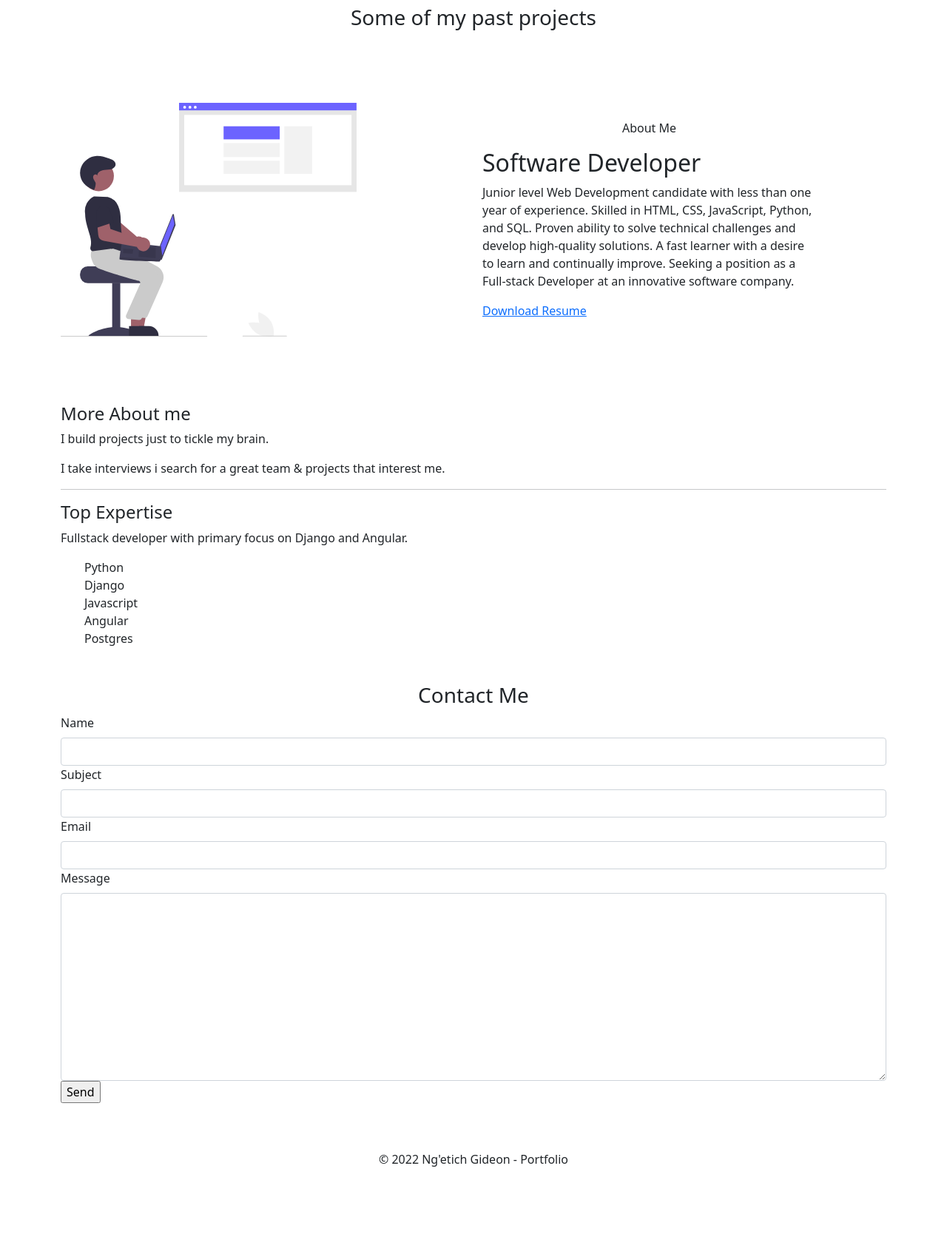
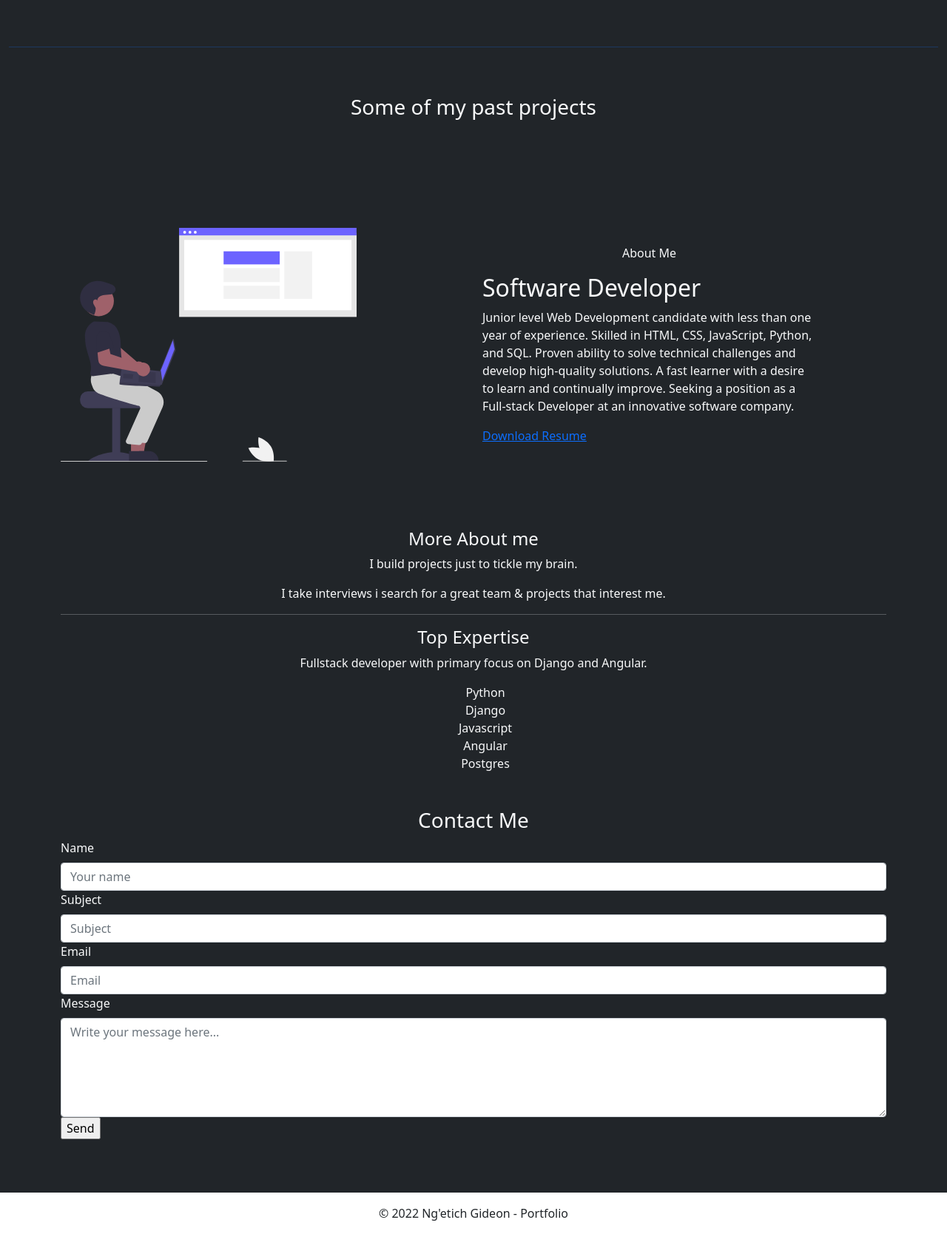
Before and after one commit to Kipkorir-Gideon/Portfolio, a Django app: page / in a window 1280 px wide. Shown: the part 445-2113 px from the top of the page at 74% size. Before the commit the page ends 2022 px from the top, so only its background shows below. Run offline with Django 3.2, Linux system fonts and the light colour scheme; data that the repository does not hold is empty; some libraries are stand-ins or nearby versions.

Commit message:
Add more styles.

```diff
--- a/my_portfolio/static/css/styles.css
+++ b/my_portfolio/static/css/styles.css
@@ -1,5 +1,35 @@
+:root {
+    --mainColor: #eaeaea;
+    --secondaryColor:#fff;
+
+    --borderColor: #c1c1c1;
+
+    --mainText:black;
+    --secondaryText:#4b5156;
+
+    --themeDotBorder:#24292e;
+
+    --previewBg:rgb(251, 249, 243, 0.8);
+    --previewShadow:#f0ead6;
+
+    --buttonColor:black;
+}
+
+html, body {
+    padding: 0;
+    margin: 0;
+    scroll-behavior: smooth;
+    font-family: 'Russo One', sans-serif;
+}
+
+body * {
+    transition: 0.3s;
+}
+
+
 a {
     text-decoration: none;
+    color: #17a2b8
 }
 
 
--- a/my_portfolio/templates/home.html
+++ b/my_portfolio/templates/home.html
@@ -3,7 +3,9 @@
 {% load static %}
 {% block content %}
 
-<section class="my-5">
+<div class="container-fluid bg-dark text-light">
+
+    <section class="py-5">
         <div class="banner_inner">
             <div class="container">
                 <div class="row align-items-center justify-content-between">
@@ -13,10 +15,10 @@
                             <h1 class="text-uppercase">I am Ng'etich Gideon</h1>
                             <h4 class="text-uppercase">a web developer</h4>
                             <div class="social">
-                            <a href="https://github.com/Kipkorir-Gideon"  target="_blank"><i class="bi bi-github"></i></a>
-                            <a href="https://twitter.com/gidalios" target="_blank"><i class="bi bi-twitter"></i></a>
-                            <a href="mailto:ngetichgideon21@gmail.com" target="_blank"><i class="bi bi-envelope"></i></a>
-                            <a href="https://www.linkedin.com/in/ngetich-gideon-218661122/" target="_blank"><i class="bi bi-linkedin"></i></a>
+                                <a href="https://github.com/Kipkorir-Gideon"  target="_blank"><i class="bi bi-github p-2"></i></a>
+                                <a href="https://twitter.com/gidalios" target="_blank"><i class="bi bi-twitter p-2"></i></a>
+                                <a href="mailto:ngetichgideon21@gmail.com" target="_blank"><i class="bi bi-envelope p-2"></i></a>
+                                <a href="https://www.linkedin.com/in/ngetich-gideon-218661122/" target="_blank"><i class="bi bi-linkedin p-2"></i></a>
                             </div>
                         </div>
                     </div>
@@ -30,15 +32,17 @@
         </div>
     </section>
 
-<section class="projects_section my-5">
+    <hr class="bg-primary">
+
+    <section class="projects_section py-5">
         <div class="container">
             <h3 style="text-align:center;">Some of my past projects</h3>
             <div class="row justify-content-lg-start justify-content-center">
                 {% for project in projects%}
-            <div class="col-lg-4 col-md-3">
+                <div class="col-lg-6 col-md-6">
                     <div class="card-deck mx-1 my-4">
                         <a href="" data-toggle="modal" data-target="#project{{ project.id }}">
-                    <img class="card-img-top mb-2" src="{{ project.screenshot.url }}" alt="{{screenshot.title}}">
+                        <img class="card-img-top mb-2" src="{{ project.screenshot.url }}" alt="{{screenshot.title}}" height="400">
                         </a>
                     </div>
                 </div>
@@ -48,7 +52,7 @@
                     <div class="modal-dialog">
                         <div class="modal-content">
                             <div class="modal-header">
-                            <h4 class="card-title" style="color: rgb(233, 109, 109)">{{project.title|title}}</h4>
+                                <h4 class="card-title" align="center" style="color: rgb(233, 109, 109)">{{project.title|title}}</h4>
                                 <button type="button" class="btn-close" data-dismiss="modal" aria-label="Close"></button>
                             </div>
                             <div class="modal-body">
@@ -56,7 +60,7 @@
                                     <img class="card-img-top mb-2" src="{{ project.screenshot.url }}" alt="{{screenshot.title}}">
                                     <p><em>{{project.description}}</em></p>
                                     <p class="card-text"><strong>{{project.languages|title}}</strong></p>
-                                <a class="btn btn-sm btn-outline-info" href="{{ project.site_url }}"> Visit Site</a>
+                                    <a class="btn btn-sm btn-outline-info" href="{{ project.site_url }}" style="width: 100%;"> Visit Site</a>
                                 </div>
                             </div>
                             <div class="modal-footer">
@@ -97,7 +101,7 @@
     </section>
 
 
-<section class="more">
+    <section class="more" align="center">
         <div class="container">
             <div class="about-wrapper">
                 <div class="about-me">
@@ -128,22 +132,25 @@
             <div class="row">
                 <form action="" id="contact-form">
                     <label for="">Name</label>
-                <input type="text" name="name" class="form-control" id="name" placeholder="">
+                    <input type="text" name="name" class="form-control" id="name" placeholder="Your name" required>
 
                     <label for="">Subject</label>
-                <input type="text" name="subject" class="form-control" id="subject" placeholder="">
+                    <input type="text" name="subject" class="form-control" id="subject" placeholder="Subject" required>
 
                     <label for="">Email</label>
-                <input type="email" name="email" class="form-control" id="email" placeholder="">
+                    <input type="email" name="email" class="form-control" id="email" placeholder="Email" required>
 
                     <label for="">Message</label>
-                <textarea name="message" id="" cols="30" rows="10" class="form-control" id="message" placeholder=""></textarea>
+                    <textarea name="message" id="" cols="30" rows="5" class="form-control" id="message" placeholder="Write your message here..." required></textarea>
 
                     <input type="submit" id="submit" name="submit" value="Send">
                 </form>
             </div>
         </div>
     </section>
+    <br>
+
+</div>
 
 
 {% endblock %}
--- a/my_portfolio/templates/navbar.html
+++ b/my_portfolio/templates/navbar.html
@@ -1,4 +1,4 @@
-<nav class="navbar navbar-expand-lg navbar-dark bg-primary">
+<nav class="navbar navbar-expand-lg navbar-dark bg-primary pb-5">
     <a class="navbar-brand" href="#">Ng'etich</a>
     <button class="navbar-toggler" type="button" data-toggle="collapse" data-target="#navbarNav" aria-controls="navbarNav" aria-expanded="false" aria-label="Toggle navigation">
       <span class="navbar-toggler-icon"></span>
```
Lines whose indentation alone changed are shown as unchanged.
